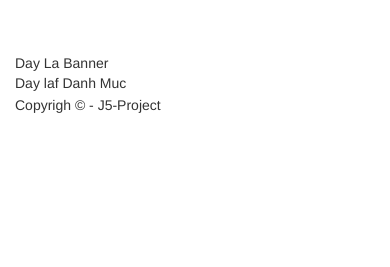
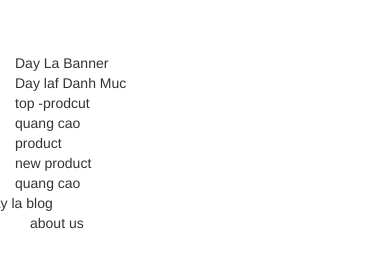
Before and after one commit to NienLB/Html-Web-J5, a plain HTML site: page index.html in a window 390 px wide. Shown: the part 153-420 px from the top of the page. Drawn offline with Linux system fonts and the light colour scheme.

Commit message:
Update skeleton of index

```diff
--- a/index.html
+++ b/index.html
@@ -89,46 +89,75 @@
           </div>
         </div>
       </section>
-
+    </div>
     <!-- Main -->
     <div id="main">
     <!-- Silder Banner -->
       <div class="row">
         <div class="container">
           <div class="col-md-8">
-            <section id="banner-top">
+            <div class="banner-top">
             Day La Banner
-            </section>
+            </div>
           </div>
           <div class="col-md-4">
-            <section id="category">
+            <div class="category">
             Day laf Danh Muc
-            </section>
+            </div>
           </div>
         </div>
       </div>
       <div class="row">
         <div class="container">
           <div class="col-md-8">
-            <section id='Speacial Product'>
-
-            </section>
-            <section id=''>
-
-            </section>
+            <div class="top-product">
+              top -prodcut
+            </div>
+            <div class="adviser">
+              quang cao
+            </div>
+            <div class="products">
+              product
+            </div>
           </div>
           <div class="col-md-4">
+            <div class="new-product">
+              new product
+            </div>
+            <div class="adviser">
+              quang cao
+            </div>
           </div>
         </div>
       </div>
-      <!-- featured product -->
+      <div class="row">
+        <div class="Blog">
+          day la blog
+        </div>
+      </div>
+    </div>
+
+    <div id="footer">
+      <section id="about">
+        <div class="container">
+          <div class="col-md-6">
+            about us
+          </div>
+          <div class="social">
+
+          </div>
+        </div>
+      </section>
+      <section id='subscrice'>
+        <div class="col-md-2"></div>
+        <div class="col-md-2"></div>
+        <div class="col-md-2"></div>
+        <div class="col-md-2"></div>
+        <div class="col-md-4"></div>
+      </section>
+    </div>
 
 
-      <section id="subcribe">
-        <div class="container">
-          <p> Copyrigh &copy - J5-Project</p>
-        </div>
-      </section>
 
 
     </div>
```
